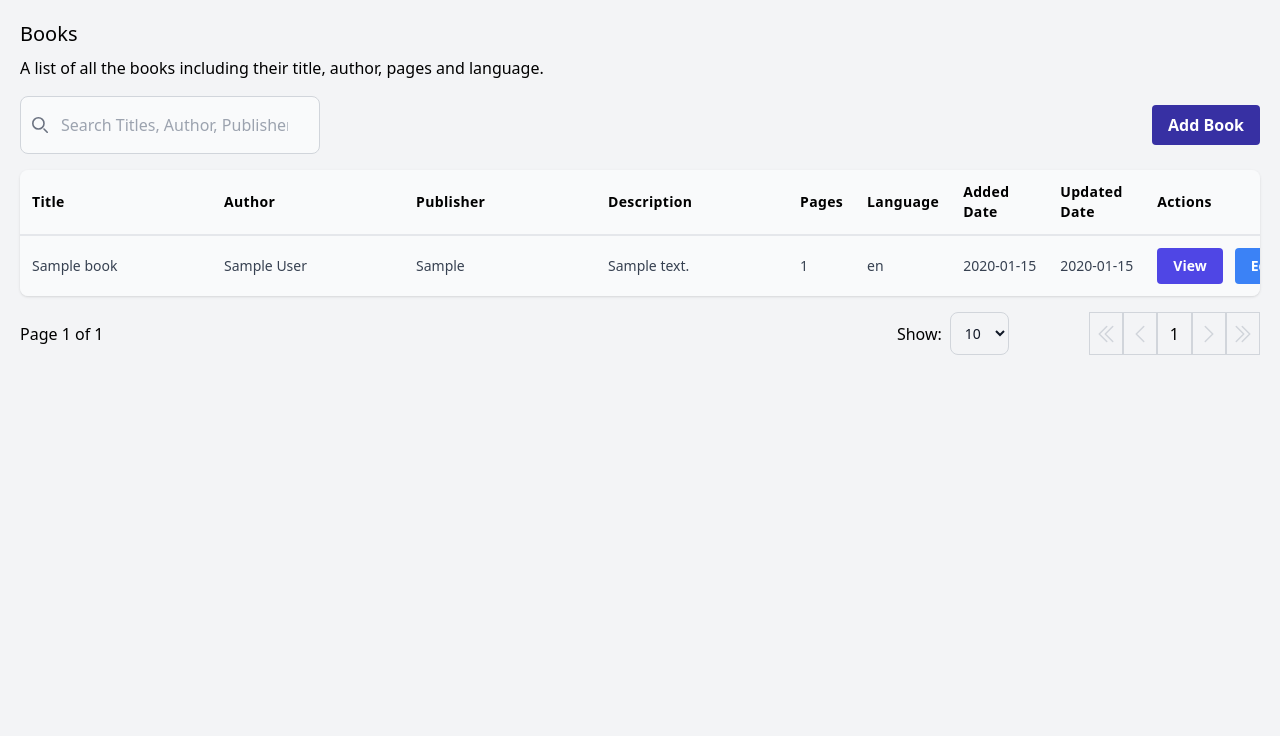
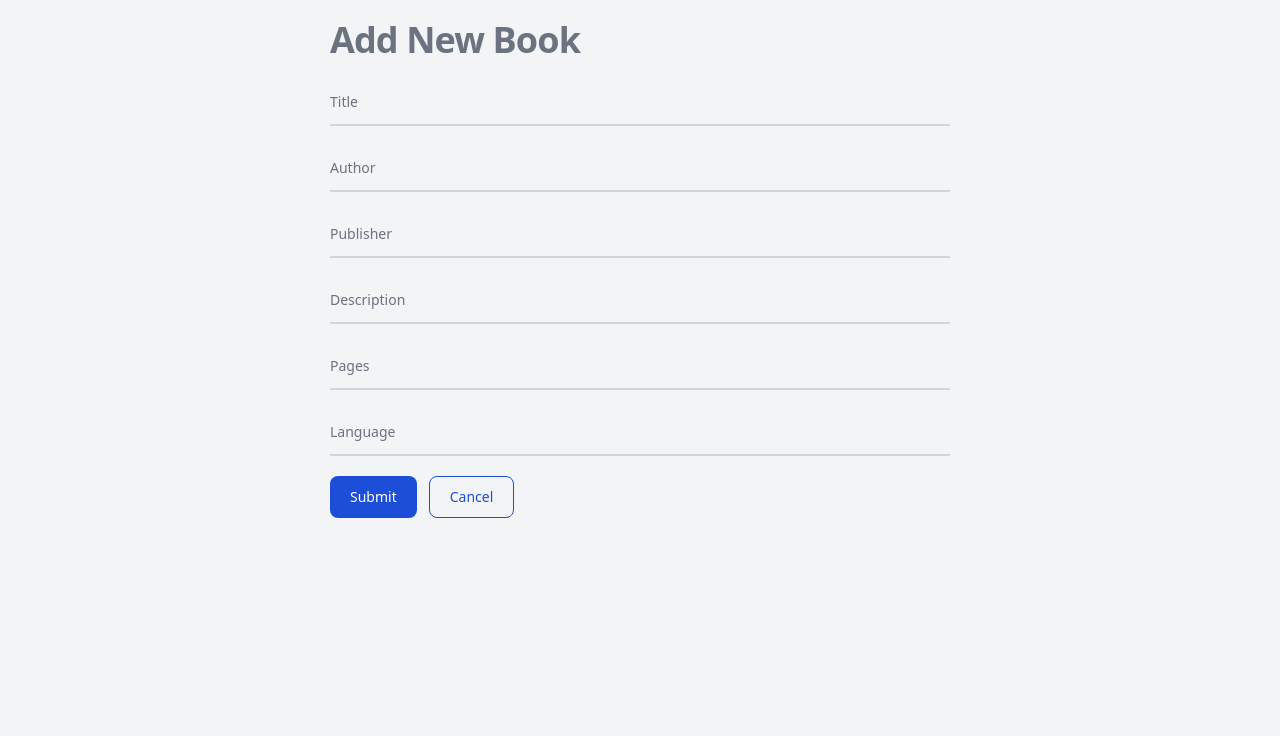
Before and after one commit to AyushThapaChhetri/BookStore_Django, a Django app: page /books/ in a window 1280 px wide. Shown: the part 64-800 px from the top of the page. Run offline with Django 5.2, Linux system fonts and the light colour scheme; a user stored in the database is signed in; tables that the repository leaves empty hold one stand-in row (values such as "Sample post"); some libraries are stand-ins or nearby versions.

Commit message:
Refactored Crud of Books in order to make one view handle all the methods

```diff
--- a/src/books/urls.py
+++ b/src/books/urls.py
@@ -1,13 +1,14 @@
 from django.urls import path
+
 from . import views
-from .views import BookListView, BookCreateView, BookDeleteView, BookUpdateView, BookDetailView
+from .views import BookListView, BookDetailView, BookView
 
 urlpatterns = [
     path('hello', views.hello),
-    path('', BookListView.as_view(), name='book_list'),
-    path('create/', BookCreateView.as_view(),name='book_create'),
-    path('update/<uuid>', BookUpdateView.as_view(),name='book_update'),
-    path('delete/<uuid>', BookDeleteView.as_view(), name='book_delete'),
-    path('detail/<uuid>', BookDetailView.as_view(),name='book_detail_view'),
-    path('search/',views.search_books,name='search_books')
+    path('list', BookListView.as_view(), name='book_list'),
+    path('', BookView.as_view(), name='book_view'),
+    path('<uuid>', BookView.as_view(), name='book_view'),
+    path('delete/<uuid>', BookView.as_view(), name='book_view'),
+    path('detail/<uuid>', BookDetailView.as_view(), name='book_detail_view'),
+    path('search/', views.search_books, name='search_books')
 ]
--- a/src/books/views.py
+++ b/src/books/views.py
@@ -46,10 +46,10 @@ class BookListView(View):
             limit = 10  # fallback to default
 
         # books = Book.objects.all()
-        books = Book.objects.all()
+        books = Book.objects.all().order_by('-created_at')
 
         # Set Up Pagination
-        p = Paginator(Book.objects.all(), limit)
+        p = Paginator(Book.objects.all().order_by('created_at'), limit)
         page = request.GET.get('page')
         paginated_books = p.get_page(page)
 
@@ -65,64 +65,49 @@ class BookDetailView(View):
         return render(request, 'books/book_detail_view.html', {'book': book})
 
 
-# Create a book
-class BookCreateView(View):
-    def get(self, request):
+class BookView(View):
+    def get(self, request, uuid=None):
         form = BookForm()
+        if uuid:
+            book = get_object_or_404(Book, uuid=uuid)
+            form = BookForm(instance=book)
+            return render(request, 'books/book_form.html', {'form': form})
         return render(request, 'books/book_form.html', {'form': form})
 
-    def post(self, request):
+    def post(self, request, uuid=None):
+
+        if uuid and 'delete' in request.POST:
+
+            if not request.user.has_perm('books.delete_book'):
+                raise PermissionDenied
+            book = get_object_or_404(Book, uuid=uuid)
+            book.delete(user=request.user)
+            return redirect('book_list')
+
+        if not request.user.has_perm('books.change_book'):
+            raise PermissionDenied
         form = BookForm(request.POST)
+
         if form.is_valid():
             form.save()
             return redirect('book_list')
         return render(request, 'books/book_form.html', {'form': form})
 
-
-# Update a book
-class BookUpdateView(View):
-    def get(self, request, uuid):
-        print("before permission")
-        print(request.user.is_superuser)  # True means has all permissions
-        print(request.user.get_all_permissions())  # Shows all assigned permissions
-        if not request.user.has_perm('books.change_book'):
-            print("between permission")
-            raise PermissionDenied  # 403 Forbidden
-        print("After permission")
-        book = get_object_or_404(Book, uuid=uuid)
-        form = BookForm(instance=book)
-        return render(request, 'books/book_form.html', {'form': form})
-
-    def post(self, request, uuid):
-        print("before permission")
-        if not request.user.has_perm('books.change_book'):
-            print("between permission")
-            raise PermissionDenied  # 403 Forbidden
-        print("After permission")
-        book = get_object_or_404(Book, uuid=uuid)
-        form = BookForm(request.POST, instance=book)
-        if form.is_valid():
-            form.save()
-            return redirect('book_list')
-        return render(request, 'books/book_form.html', {'form': form})
-
-
-# Delete a book
-class BookDeleteView(View):
-    def get(self, request, uuid):
-        print("before permission")
-        if not request.user.has_perm('books.change_book'):
-            print("between permission")
-            raise PermissionDenied  # 403 Forbidden
-        print("After permission")
-
-        book = get_object_or_404(Book, uuid=uuid)
-        return render(request, 'books/book_confirm_delete.html', {'book': book})
-
-    def post(self, request, uuid):
-        if not request.user.has_perm('books.change_book'):
-            raise PermissionDenied  # 403 Forbidden
-        book = get_object_or_404(Book, uuid=uuid)
-        # book.delete()
-        book.delete(user=request.user)
-        return redirect('book_list')
+    # def put(self, request, uuid):
+    #     print("delete_book")
+    #     if not request.user.has_perm('books.change_book'):
+    #         raise PermissionDenied
+    #     book = get_object_or_404(Book, uuid=uuid)
+    #     form = BookForm(request.POST, instance=book)
+    #     if form.is_valid():
+    #         form.save()
+    #         return redirect('book_list')
+    #     return render(request, 'books/book_form.html', {'form': form})
+    #
+    # def delete(self, request, uuid):
+    #     print("delete_book")
+    #     if not request.user.has_perm('books.delete_book'):
+    #         raise PermissionDenied
+    #     book = get_object_or_404(Book, uuid=uuid)
+    #     book.delete(user=request.user)
+    #     return redirect('book_list')
--- a/src/users/views.py
+++ b/src/users/views.py
@@ -44,7 +44,7 @@ class UserLoginView(View):
             if user is not None:
                 login(request, user)
                 messages.success(request, "Login successful!")
-                return redirect('book_list')
+                return redirect('home')
             else:
                 messages.error(request, "Invalid email or password.")
                 return redirect('login_view')
--- a/templates/books/book_detail_view.html
+++ b/templates/books/book_detail_view.html
@@ -48,7 +48,7 @@
 
                             <td class="p-3 text-sm text-gray-700">
                                 <button class="bg-blue-500 hover:bg-blue-700 text-white font-bold py-2 px-4 rounded"><a
-                                        href="{% url 'book_update'  book.uuid %}">Edit</a></button>
+                                        href="{% url 'book_view' book.uuid %}">Edit</a></button>
                                 <button
                                         type="button"
                                         class="bg-red-500 hover:bg-red-700 text-white font-bold py-2 px-4 rounded"
@@ -73,7 +73,9 @@
                         </button>
                         <form id="deleteForm" method="post" action="">
                             {% csrf_token %}
-                            <button type="submit" class="px-4 py-2 bg-red-600 text-white rounded hover:bg-red-700">Yes,
+                            <input type="hidden" name="delete" value="1">
+                            <button type="submit" name="delete"
+                                    class="px-4 py-2 bg-red-600 text-white rounded hover:bg-red-700">Yes,
                                 Delete
                             </button>
                         </form>
--- a/templates/books/book_list.html
+++ b/templates/books/book_list.html
@@ -7,7 +7,7 @@
 
 {% block content %}
 
-    <div class="flex flex-col grow p-5 mg:p-10 bg-gray-100 gap-4">
+    <div class="flex flex-col grow p-5 md:px-15 bg-gray-100  gap-4">
         <div class="flex flex-col space-between justify-between gap-4 ">
             <div>
                 <h1 class="text-xl mb-2">Books</h1>
@@ -37,8 +37,9 @@
 
                 {% if request.user|has_perm:"books.add_book" %}
                     <button class="w-fit h-fit bg-indigo-800 hover:bg-indigo-500 text-white font-bold py-2 px-4 rounded">
-                        <a
-                                href="{% url 'book_create' %}">Add Book</a></button>
+                        {#                        <a href="{% url 'book_create' %}">Add Book</a>#}
+                        <a href="{% url 'book_view' %}">Add Book</a>
+                    </button>
                 {% endif %}
             </div>
         </div>
@@ -83,8 +84,9 @@
                                 {#The string after the colon (:) becomes the second argument (or subsequent arguments if you had more).#}
                                 {% if request.user|has_perm:"books.change_book" %}
                                     <button class="bg-blue-500 hover:bg-blue-700 text-white font-bold py-2 px-4 rounded">
-                                        <a
-                                                href="{% url 'book_update'  book.uuid %}">Edit</a></button>
+                                        {#                                        <a href="{% url 'book_update'  book.uuid %}">Edit</a>#}
+                                        <a href="{% url 'book_view' book.uuid %}">Edit</a>
+                                    </button>
                                     <button
                                             type="button"
                                             class="bg-red-500 hover:bg-red-700 text-white font-bold py-2 px-4 rounded"
@@ -219,7 +221,10 @@
                     </button>
                     <form id="deleteForm" method="post" action="">
                         {% csrf_token %}
-                        <button type="submit" class="px-4 py-2 bg-red-600 text-white rounded hover:bg-red-700">Yes,
+                        {#                        this hidden input is sent inorder to send delete name for understanding post request#}
+                        <input type="hidden" name="delete" value="1">
+                        <button type="submit" name="delete"
+                                class="px-4 py-2 bg-red-600 text-white rounded hover:bg-red-700">Yes,
                             Delete
                         </button>
                     </form>
@@ -268,8 +273,19 @@
                     <div class="flex space-x-2 gap-2">
                         <a href="/books/detail/${book.uuid}" class="bg-indigo-600 hover:bg-indigo-800 text-white font-bold py-2 px-4 rounded">View</a>
                         {% if request.user|has_perm:"books.change_book" %}
-                        <a href="/books/update/${book.uuid}" class="bg-blue-500 hover:bg-blue-700 text-white font-bold py-2 px-4 rounded">Edit</a>
-                        <button onclick="openDeleteModal('${book.uuid}')" class="bg-red-500 hover:bg-red-700 text-white font-bold py-2 px-4 rounded">Delete</button>
+
+
+
+
+
+
+
+
+
+
+                    {#<a href="/books/update/${book.uuid}" class="bg-blue-500 hover:bg-blue-700 text-white font-bold py-2 px-4 rounded">Edit</a>#}
+                        <a href="/books/${book.uuid}" class="bg-blue-500 hover:bg-blue-700 text-white font-bold py-2 px-4 rounded">Edit</a>
+                        <button onclick="openDeleteModal('${book.uuid}')"  class="bg-red-500 hover:bg-red-700 text-white font-bold py-2 px-4 rounded">Delete</button>
                         {% endif %}
                         </div>
                     </td>
@@ -288,7 +304,7 @@
             } catch (error) {
                 console.error('Search Failed', error);
             }
-        }, 300)
+        }, 1000)
 
         searchInput.addEventListener('input', handleSearch);
 
--- a/templates/users/login_users_form.html
+++ b/templates/users/login_users_form.html
@@ -8,7 +8,7 @@
     <div class="flex flex-col items-center p-5 bg-gray-100 gap-4 h-screen">
 
 
-        <form method="post" autocomplete="off" class="w-[90%] lg:w-[50%]" id="loginForm">
+        <form method="post" autocomplete="off" class="w-[90%] lg:w-[40%]" id="loginForm">
             <h2 class="mb-5 text-2xl font-extrabold leading-none tracking-tight text-gray-500 md:text-4xl ">Login</h2>
             {% csrf_token %}
 
--- a/templates/users/signup_users_form.html
+++ b/templates/users/signup_users_form.html
@@ -7,7 +7,7 @@
 {% block content %}
 
     <div class="flex flex-col items-center p-5 bg-gray-100 gap-4 h-screen overflow-auto">
-        <form method="post" class="sm:w-[90%] lg:w-[50%] " id="signupForm">
+        <form method="post" class="sm:w-[90%] lg:w-[40%] " id="signupForm">
             <h2 class="mb-5 text-2xl font-extrabold leading-none tracking-tight text-gray-500 md:text-4xl ">Signup</h2>
             {% csrf_token %}
             {% include "components/form_input.html" with field=form.first_name %}
```
Also changed, not shown: templates/books/book_confirm_delete.html (deleted, +0 -15 lines).
